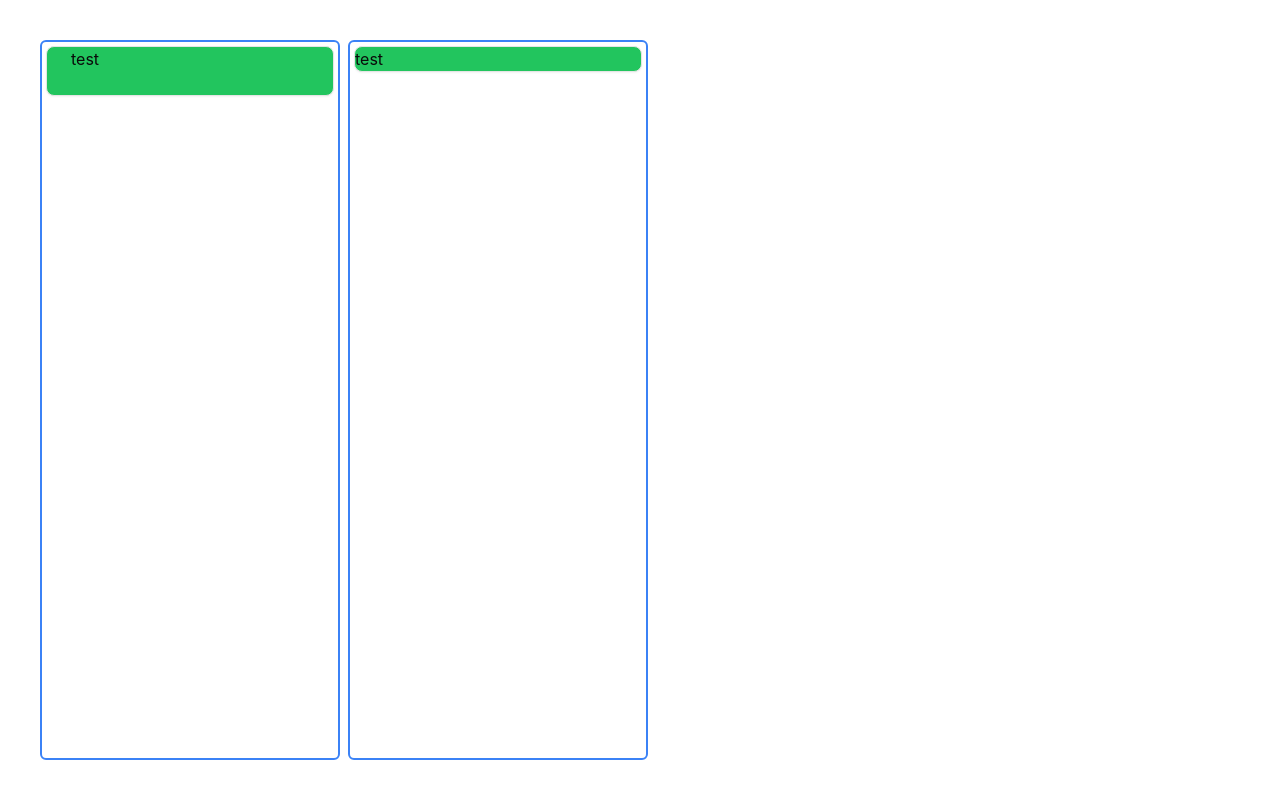
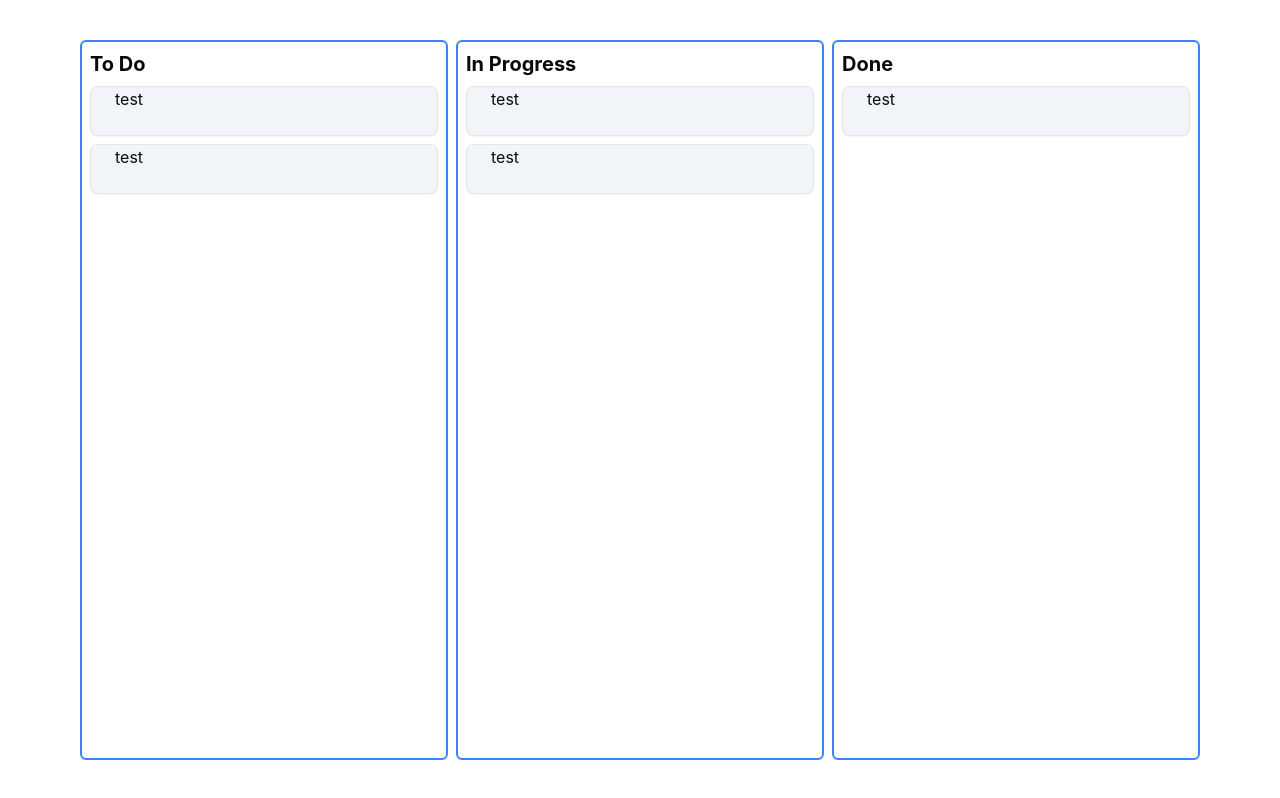
Before and after one commit to dilshad360/kandan-board, a React (Vite) app: page / in a window 1280 px wide. Built offline with nearby package versions, Linux system fonts and the light colour scheme.

Commit message:
feat: add TaskCard & TaskColumn

```diff
--- a/src/App.jsx
+++ b/src/App.jsx
@@ -1,21 +1,24 @@
+import { DndProvider, useDrop  } from "react-dnd"
+import {HTML5Backend} from "react-dnd-html5-backend"
 import { Button } from "./components/ui/button"
 import { Card, CardContent } from "./components/ui/card"
+import TaskCard from "./components/TaskCard"
+import { useState } from "react"
+import KandanBoard from "./components/KandanBoard"
+
+
+
 
 
 function App() {
 
 
+
+
   return (
-      <div className="p-10 flex gap-2 h-screen">
-        <div className="border-2 border-blue-500 w-1/4 p-1 rounded-md h-full">
-          <Card className="bg-green-500" >
-          <CardContent>test</CardContent>
-            </Card>
-        </div>
-        <div className="border-2 border-blue-500 w-1/4 p-1 rounded-md">
-          <Card className="bg-green-500" >test</Card>
-        </div>
-      </div>
+    <DndProvider backend={HTML5Backend}>
+        <KandanBoard/>
+      </DndProvider>
   )
 }
 
--- /dev/null
+++ b/src/components/KandanBoard.jsx
@@ -0,0 +1,87 @@
+import React, { useState } from 'react'
+import TaskCard from './TaskCard'
+import { useDrop } from 'react-dnd'
+import TaskColumns from './TaskColumn';
+
+const initialColumns = {
+    todo: {
+        name: "To Do",
+        items: [
+            { id: "1", content: "Task 1" },
+            { id: "2", content: "Task 2" },
+        ],
+    },
+    inProgress: {
+        name: "In Progress",
+        items: [
+            { id: "3", content: "Task 3" },
+            { id: "4", content: "Task 4" },
+        ],
+    },
+    done: {
+        name: "Done",
+        items: [{ id: "5", content: "Task 5" }],
+    },
+};
+
+function KandanBoard() {
+
+    const [columns, setColumns] = useState(initialColumns);
+
+    const [{ isOver }, drop] = useDrop(() => ({
+        accept: "card",
+        drop: (item) => console.log(item.id)
+    }))
+
+    const moveCard = (source, destination) => {
+        const sourceColumn = columns[source.droppableId];
+        const destinationColumn = columns[destination.droppableId];
+
+        const sourceItems = [...sourceColumn.items];
+        const destinationItems = [...destinationColumn.items];
+
+        // Remove the card from the source column
+        const [removed] = sourceItems.splice(source.index, 1);
+
+        // Add the card to the destination column
+        destinationItems.splice(destination.index, 0, removed);
+
+        setColumns({
+          ...columns,
+          [source.droppableId]: {
+            ...sourceColumn,
+            items: sourceItems,
+          },
+          [destination.droppableId]: {
+            ...destinationColumn,
+            items: destinationItems,
+          },
+        });
+    };
+
+    return (
+        <div className="py-10 px-20 flex gap-2 h-screen">
+
+            {Object.entries(columns).map(([columnId, column]) => (
+                <TaskColumns
+                    key={columnId}
+                    columnId={columnId}
+                    column={column}
+                moveCard={moveCard}
+                />
+            ))}
+
+            {/* <div className="border-2 border-blue-500 w-1/3 p-2 rounded-md h-full space-y-2" >
+                <TaskCard />
+            </div>
+
+            <div className="border-2 border-blue-500 w-1/3 p-2 rounded-md space-y-2" ref={drop}>
+                <TaskCard />
+                <TaskCard />
+            </div> */}
+
+        </div>
+    )
+}
+
+export default KandanBoard
--- /dev/null
+++ b/src/components/TaskCard.jsx
@@ -0,0 +1,26 @@
+import React from 'react'
+import { Card, CardContent } from './ui/card'
+import { useDrag } from 'react-dnd'
+
+
+function TaskCard() {
+
+    const [{isDragging}, drag] = useDrag(() => ({
+        type: 'card',
+        item: {id: 1},
+        collect: (monitor) => ({
+            isDragging: !!monitor.isDragging()
+        })
+    }))
+
+
+  return (
+    <Card ref={drag} className={`${isDragging ? 'bg-pink-400' : 'bg-slate-100'}`}>
+        <CardContent>
+            test
+        </CardContent>
+    </Card>
+  )
+}
+
+export default TaskCard
--- /dev/null
+++ b/src/components/TaskColumn.jsx
@@ -0,0 +1,17 @@
+import React from 'react'
+import TaskCard from './TaskCard'
+
+function TaskColumn({column}) {
+  return (
+    <div className="border-2 border-blue-500 w-1/3 p-2 rounded-md h-full space-y-2" >
+        <h1 className="text-xl font-bold">{column.name}</h1>
+        {column.items.map((item, index) => (
+          <TaskCard/>
+
+      ))}
+
+        </div>
+  )
+}
+
+export default TaskColumn
```
